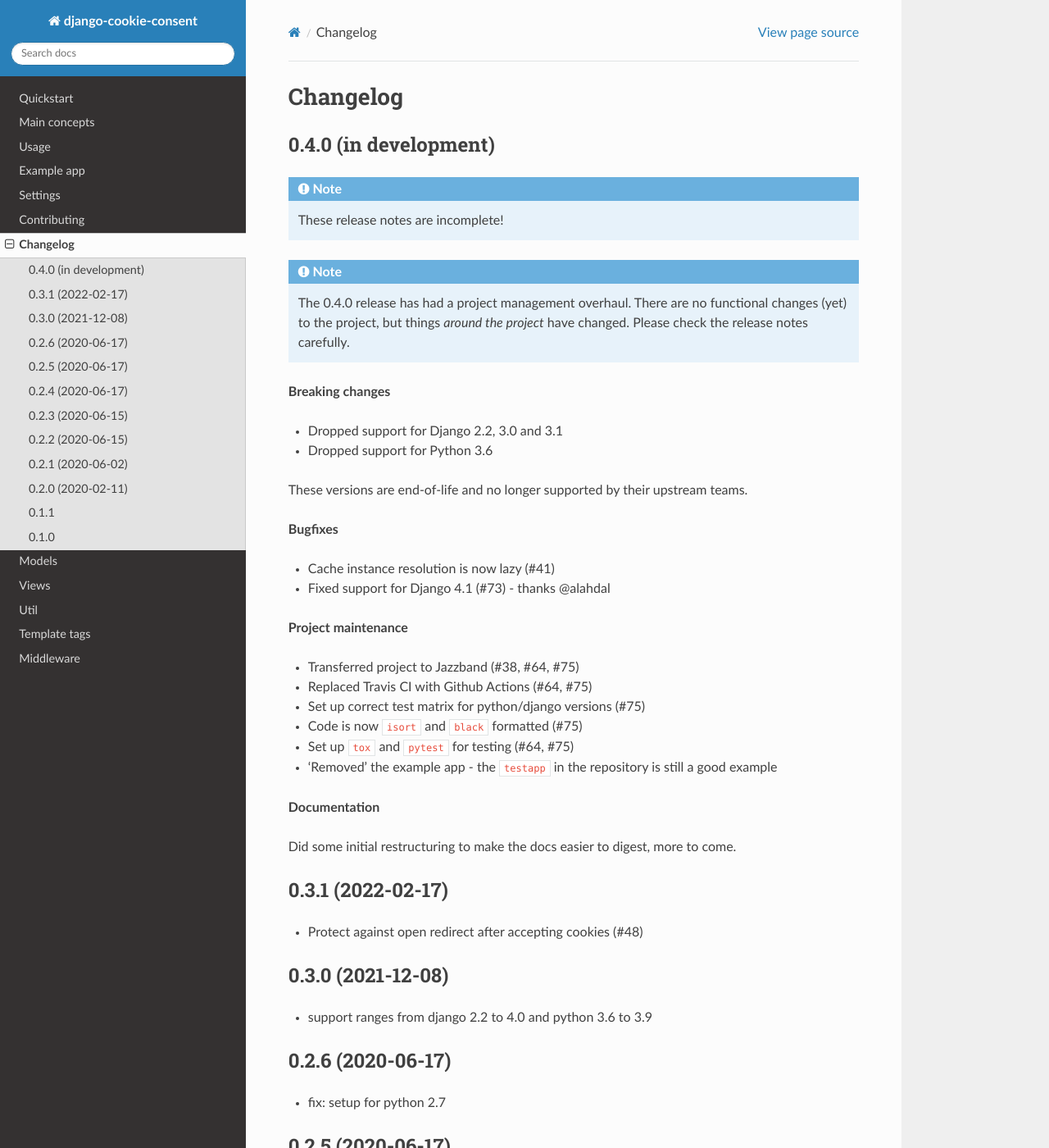
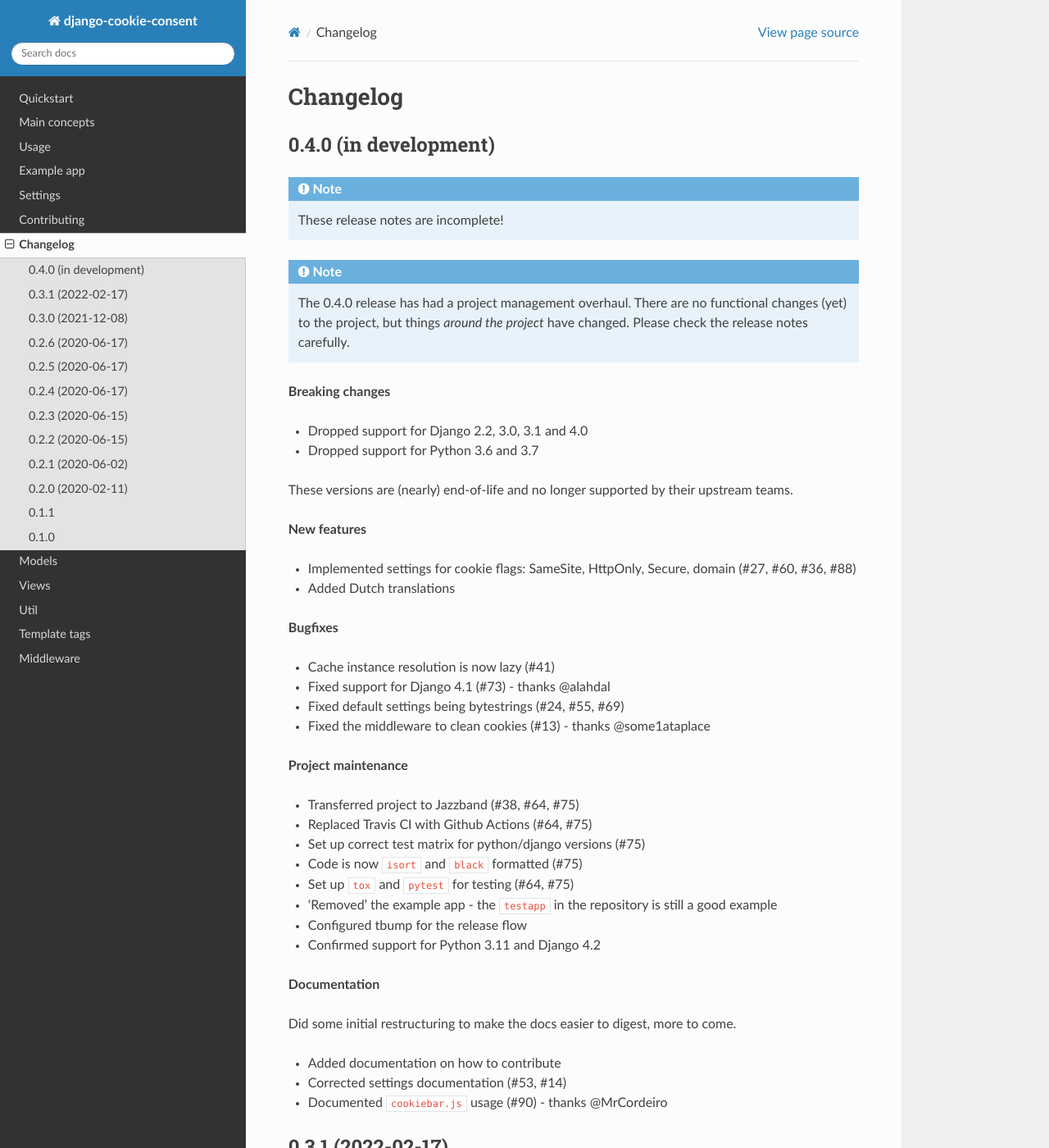
Before and after one commit to jazzband/django-cookie-consent, a Sphinx documentation site: the page built from docs/changelog.rst, in a window 1280 px wide and 1400 px high. Shown: the whole window at 82% size. Built offline with Sphinx 7.4.7 and the Read the Docs theme 2.0.0, drawn with Linux system fonts in a browser that asks for light colours.

Commit message:
:pencil: Update 0.4.0 release notes

```diff
--- a/docs/changelog.rst
+++ b/docs/changelog.rst
@@ -14,15 +14,23 @@
 
 **Breaking changes**
 
-* Dropped support for Django 2.2, 3.0 and 3.1
-* Dropped support for Python 3.6
+* Dropped support for Django 2.2, 3.0, 3.1 and 4.0
+* Dropped support for Python 3.6 and 3.7
 
-These versions are end-of-life and no longer supported by their upstream teams.
+These versions are (nearly) end-of-life and no longer supported by their upstream teams.
+
+**New features**
+
+* Implemented settings for cookie flags: SameSite, HttpOnly, Secure, domain (#27, #60,
+  #36, #88)
+* Added Dutch translations
 
 **Bugfixes**
 
 * Cache instance resolution is now lazy (#41)
 * Fixed support for Django 4.1 (#73) - thanks @alahdal
+* Fixed default settings being bytestrings (#24, #55, #69)
+* Fixed the middleware to clean cookies (#13) - thanks @some1ataplace
 
 **Project maintenance**
 
@@ -32,10 +40,16 @@
 * Code is now ``isort`` and ``black`` formatted (#75)
 * Set up ``tox`` and ``pytest`` for testing (#64, #75)
 * 'Removed' the example app - the ``testapp`` in the repository is still a good example
+* Configured tbump for the release flow
+* Confirmed support for Python 3.11 and Django 4.2
 
 **Documentation**
 
 Did some initial restructuring to make the docs easier to digest, more to come.
+
+* Added documentation on how to contribute
+* Corrected settings documentation (#53, #14)
+* Documented ``cookiebar.js`` usage (#90) - thanks @MrCordeiro
 
 0.3.1 (2022-02-17)
 ------------------
```
